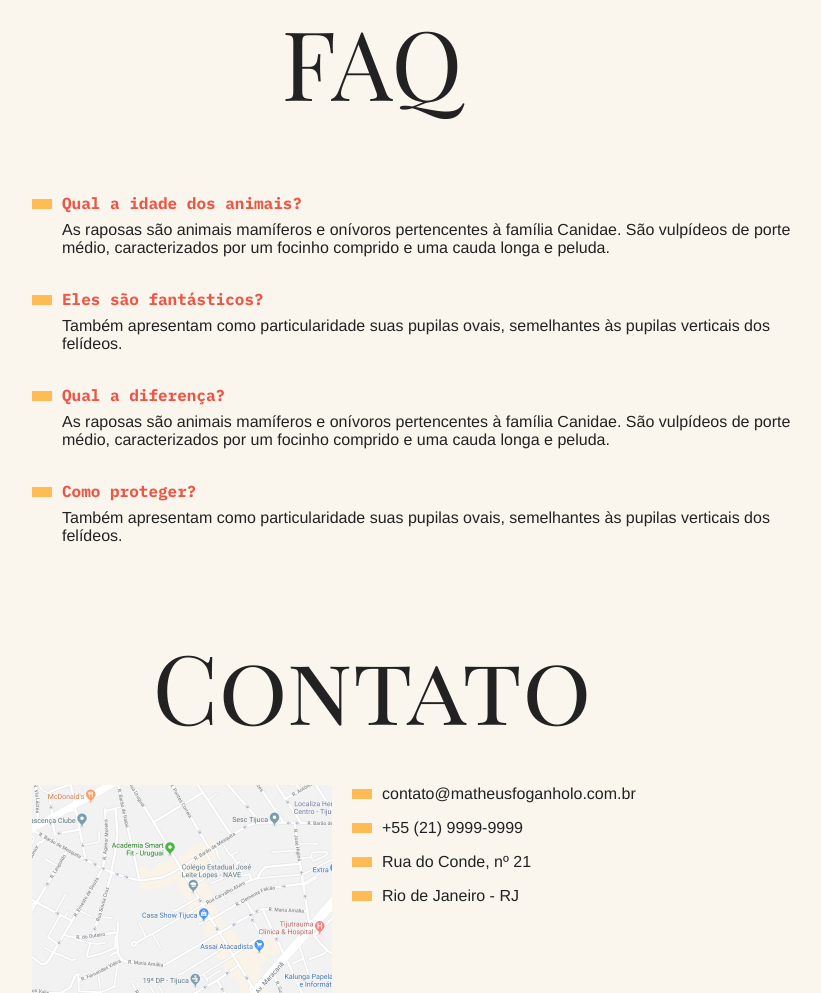
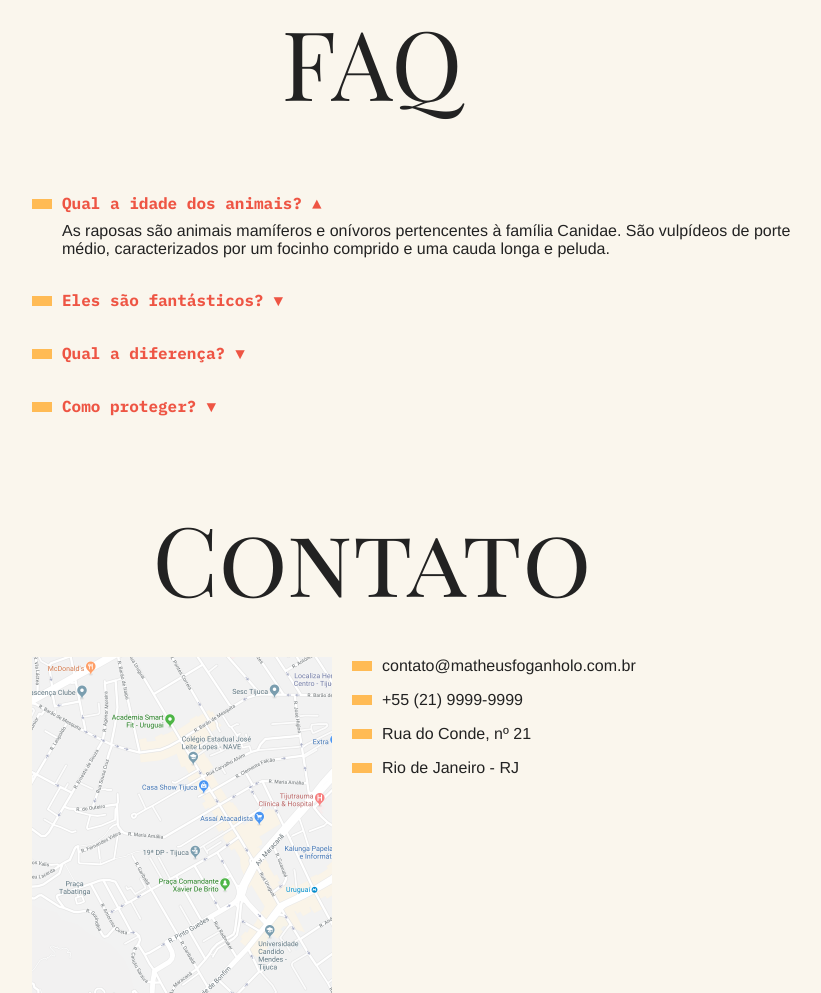
Before and after one commit to MatheusFoganholo/animais-fantasticos, a plain HTML site: page index.html in a window 1280 px wide. Shown: the part 750-1743 px from the top of the page, without its empty margins (268-1089 px from the left). Drawn offline with Linux system fonts and the light colour scheme.

Commit message:
Added accordion list to faq-area

```diff
--- a/css/style.css
+++ b/css/style.css
@@ -142,6 +142,10 @@ body {
 /* FAQ Area */
 .faq-lista {
     grid-column: 2 / 4;
+    -webkit-user-select: none;
+    -moz-user-select: -moz-none;
+    -ms-user-select: none;
+    user-select: none;
 }
 
 .faq-lista dt {
@@ -204,6 +208,7 @@ body {
 }
 
 /* JavaScript Classes */
+/* Navigation by Tabs */
 .js .js-tabcontent section {
     display: none;
     animation: show 0.5s forwards;
@@ -213,7 +218,7 @@ body {
     display: block !important;
 }
 
-/* Animation */
+/* Tab Menu Nav Animation */
 @keyframes show {
     from {
         opacity: 0;
@@ -225,6 +230,36 @@ body {
     }
 }
 
+/* Accordion List */
+.js .js-accordion dd {
+    display: none;
+}
+
+.js-accordion dt::after {
+    content: '▼';
+    margin-left: 10px;
+}
+
+.js-accordion dt.active::after {
+    content: '▲';
+}
+
+.js-accordion dd.active {
+    display: block;
+    animation: slideDown 0.5s forwards;
+}
+
+/* Accordion Animation */
+@keyframes slideDown {
+    from {
+        opacity: 0;
+        max-height: 0px;
+    }
+    to {
+        max-height: 200px;
+        transform: translate3d(0, 0, 0);
+    }
+}
 
 /* Responsivity */
 @media (max-width: 700px) {
--- a/index.html
+++ b/index.html
@@ -119,7 +119,7 @@
     <!-- FAQ Area -->
     <section class="grid-section faq" id="faq">
             <h1 class="titulo">FAQ</h1>
-            <dl class="faq-lista">
+            <dl class="faq-lista js-accordion">
                 <dt>Qual a idade dos animais?</dt>
                 <dd>As raposas são animais mamíferos e onívoros pertencentes à família Canidae. São vulpídeos de porte médio, caracterizados por um focinho comprido e uma cauda longa e peluda.</dd>
 
--- a/js/script.js
+++ b/js/script.js
@@ -25,3 +25,29 @@ function initTabNav() {
 
 // Init TabNav Function
 initTabNav();
+
+// Accordion List
+function initAccordion() {
+
+    // Selecting List
+    const accordionList = document.querySelectorAll('.js-accordion dt');
+    const activeClass = 'active';
+
+    if(accordionList.length) {
+        accordionList[0].classList.add(activeClass);
+        accordionList[0].nextElementSibling.classList.add(activeClass);
+
+        // Adding and removing 'active' class
+        function activeAccordion() {
+            this.classList.toggle(activeClass);
+            this.nextElementSibling.classList.toggle(activeClass);
+        }
+
+        accordionList.forEach((item) => {
+            item.addEventListener('click', activeAccordion);
+        });
+    }
+}
+
+// Init Accordion Function
+initAccordion();
```
